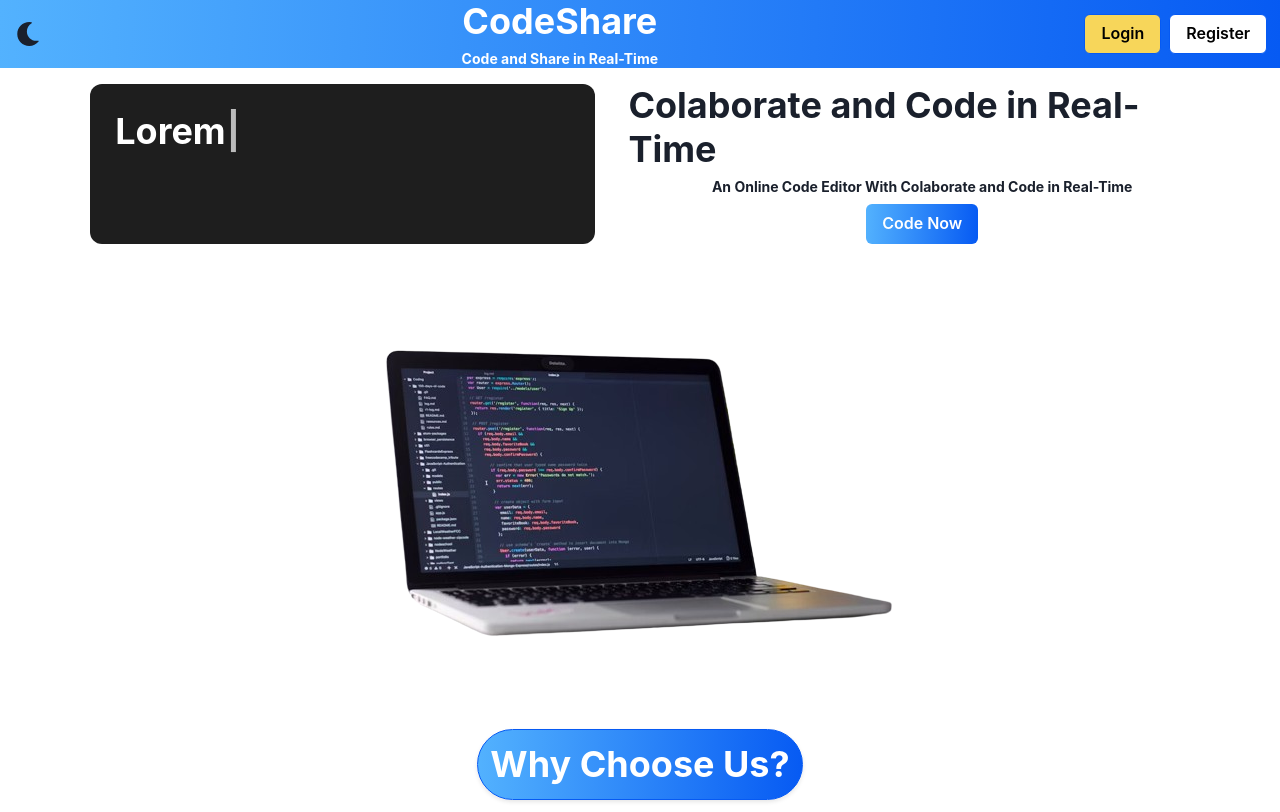
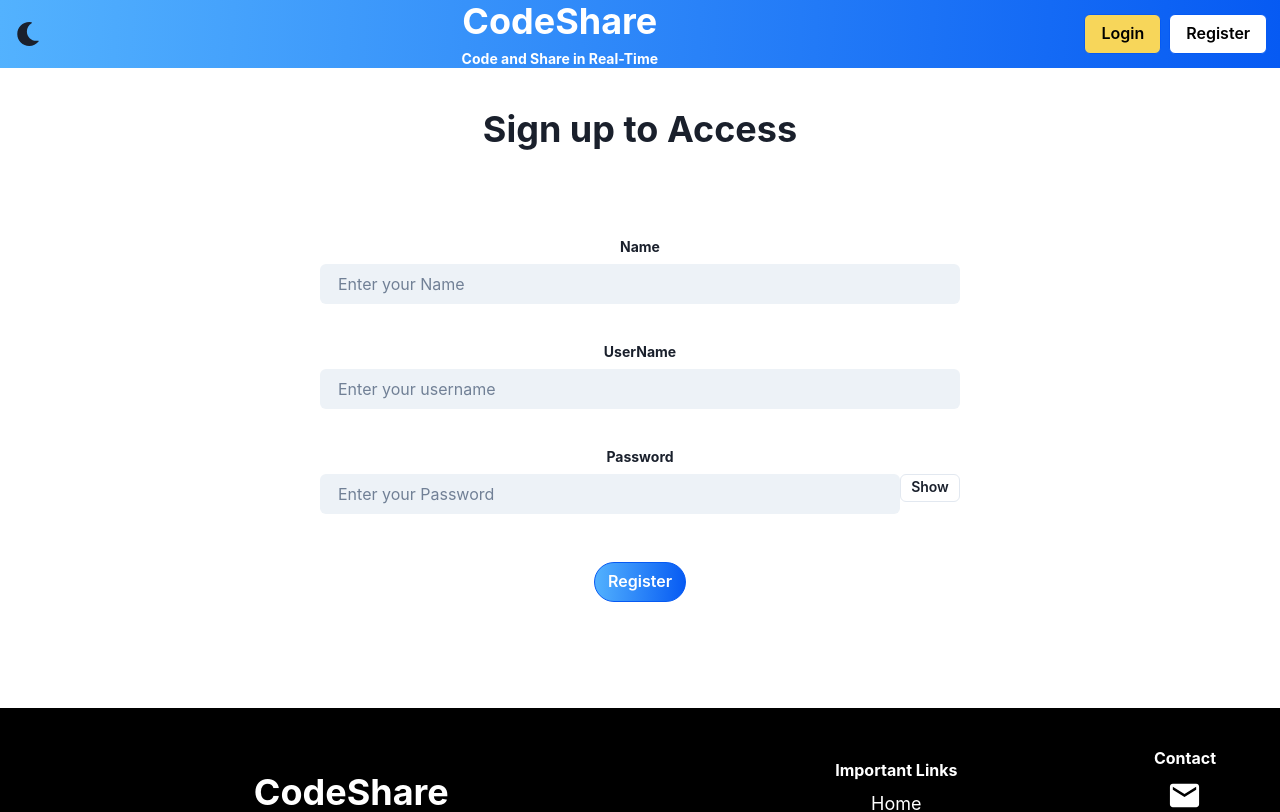
Before and after one commit to yoursaptarshi/Colaboritive-Code-Editor, a React (Create React App) app in the folder client/: page /register in a window 1280 px wide. Shown: the top 812 px of the page. Built offline with nearby package versions, Linux system fonts and the light colour scheme.

Commit message:
added editor page

```diff
--- a/client/package.json
+++ b/client/package.json
@@ -13,6 +13,7 @@
     "@testing-library/user-event": "^14.5.2",
     "axios": "^1.7.2",
     "framer-motion": "^6.5.1",
+    "monaco-editor": "^0.49.0",
     "react": "^18.3.1",
     "react-dom": "^18.3.1",
     "react-icons": "^3.11.0",
--- a/client/src/App.js
+++ b/client/src/App.js
@@ -12,15 +12,28 @@ import {
 import { ColorModeSwitcher } from './ColorModeSwitcher';
 import Header from './Utils/Header/Header';
 import Footer from './Utils/Footer/Footer';
+import NoPage from './Utils/NotFound/Nopage'
 import Home from './Components/Home/Home';
-
+import Login from './Components/Login/Login'
+import Register from './Components/Register/Register'
+import Editor from './Components/Editor/Editor'
+import {BrowserRouter as Router,Routes,Route} from'react-router-dom'
 
 function App() {
   return (
     <ChakraProvider theme={theme}>
+      <Router>
       <Header/>
-      <Home/>
-      <Footer/>
+        <Routes>
+          <Route path='/' element={<Home/>}/>
+          <Route path='*' element={<NoPage/>}/>
+          <Route path='/login' element={<Login/>}/>
+          <Route path='/register' element={<Register/>}/>
+          <Route path='/code' element={<Editor/>}/>
+        </Routes>
+        <Footer/>
+      </Router>
+
     </ChakraProvider>
   );
 }
--- /dev/null
+++ b/client/src/Components/Editor/Editor.jsx
@@ -0,0 +1,49 @@
+import React, { useRef, useEffect, useState } from 'react';
+import { Box, HStack, Select, VStack, useColorMode } from '@chakra-ui/react';
+import  CodeEditor  from '@monaco-editor/react';
+
+const Editor = () => {
+  const { colorMode } = useColorMode();
+  const [language,setLanguage] = useState("javascript");
+  const languages = [
+    { value: 'javascript', label: 'JavaScript' },
+    { value: 'typescript', label: 'TypeScript' },
+    { value: 'python', label: 'Python' },
+    { value: 'html', label: 'HTML' },
+    { value: 'css', label: 'CSS' },
+    { value: 'java', label: 'Java' },
+    { value: 'cpp', label: 'C++' },
+    { value: 'csharp', label: 'C#' },
+    { value: 'ruby', label: 'Ruby' },
+    { value: 'go', label: 'Go' },
+    { value: 'php', label: 'PHP' },
+    { value: 'swift', label: 'Swift' },
+  ]
+  return (
+    <HStack alignItems='stretch' padding={'2vh 1vw'}>
+        <VStack minWidth={'25vw'} display={'flex'} justifyContent={'start'}>
+            <VStack>
+                <Select onChange={(e)=>{setLanguage(e.target.value)}}>
+                    {languages.map((element,index)=>{
+                        return <option key={index} value={element.value}>
+                            {element.label}
+                        </option>
+                    })}
+                </Select>
+            </VStack>
+        </VStack>
+        <VStack minWidth={'70vw'} border={'solid 0.05px'}>
+        <CodeEditor
+      height="80vh"
+      defaultLanguage="javascript"
+      defaultValue="// hey! Welcome to CodeSHare by Saptarshi"
+      language={language}
+      theme={colorMode === 'dark' ? 'vs-dark' : 'vs-light'}
+    />
+        </VStack>
+
+    </HStack>
+  );
+};
+
+export default Editor;
--- /dev/null
+++ b/client/src/Components/Login/Login.jsx
@@ -0,0 +1,40 @@
+import { Box, Button, Heading, Input, InputGroup, VStack } from '@chakra-ui/react'
+import React, { useState } from 'react'
+
+const Login = () => {
+  const [userName,setUserName] = useState('');
+  const [password,setPassword] = useState('');
+  const [show, setShow] = useState(false)
+  const handleClick = () => setShow(!show)
+  return (
+    <VStack minHeight='80vh'  >
+      <Heading as='h2' size='xl' marginTop={'5vh'}>Log in to access </Heading>
+      <Box width={'50vw'} marginTop={'10vh'}>
+      <VStack>
+      <Heading as='h6' size='xs' >UserName</Heading>
+      <Input variant='filled' placeholder='Enter your username' type='text' />
+      </VStack>
+
+      <VStack marginTop={'5vh'}>
+      <Heading as='h6' size='xs' >Password</Heading>
+      <InputGroup>
+      <Input variant='filled' placeholder='Enter your Password' type={show ? 'text' : 'password'} />
+      <Button h='1.75rem' size='sm' variant='outline' onClick={handleClick}>
+          {show ? 'Hide' : 'Show'}
+        </Button>
+      </InputGroup>
+      </VStack>
+
+      </Box>
+
+      <Button backgroundImage={'linear-gradient(93deg, #53b2fe, #065af3)'}
+                color='White'
+                border="1px solid #065af3"
+                borderRadius={'50vw'}
+
+                padding={'1vw'} marginTop={'5vh'}>Login</Button>
+    </VStack>
+  )
+}
+
+export default Login
--- /dev/null
+++ b/client/src/Components/Register/Register.jsx
@@ -0,0 +1,45 @@
+import { Box, Button, Heading, Input, InputGroup, VStack } from '@chakra-ui/react';
+import React, { useState } from 'react'
+
+const Register = () => {
+    const [name,setName] = useState('');
+    const [userName,setUserName] = useState('');
+    const [password,setPassword] = useState('');
+    const [show, setShow] = useState(false)
+    const handleClick = () => setShow(!show)
+    return (
+      <VStack minHeight='80vh'  >
+        <Heading as='h2' size='xl' marginTop={'5vh'}>Sign up to Access </Heading>
+        <Box width={'50vw'} marginTop={'10vh'}>
+        <VStack>
+        <Heading as='h6' size='xs' >Name</Heading>
+        <Input variant='filled' placeholder='Enter your Name' type='text' />
+        </VStack>
+        <VStack marginTop={'5vh'}>
+        <Heading as='h6' size='xs'  >UserName</Heading>
+        <Input variant='filled' placeholder='Enter your username' type='text' />
+        </VStack>
+
+        <VStack marginTop={'5vh'}>
+        <Heading as='h6' size='xs' >Password</Heading>
+        <InputGroup>
+        <Input variant='filled' placeholder='Enter your Password' type={show ? 'text' : 'password'} />
+        <Button h='1.75rem' size='sm' variant='outline' onClick={handleClick}>
+            {show ? 'Hide' : 'Show'}
+          </Button>
+        </InputGroup>
+        </VStack>
+
+        </Box>
+
+        <Button backgroundImage={'linear-gradient(93deg, #53b2fe, #065af3)'}
+                  color='White'
+                  border="1px solid #065af3"
+                  borderRadius={'50vw'}
+
+                  padding={'1vw'} marginTop={'5vh'}>Register</Button>
+      </VStack>
+    )
+}
+
+export default Register
--- /dev/null
+++ b/client/src/Utils/NotFound/Nopage.jsx
@@ -0,0 +1,14 @@
+import { Heading, VStack } from '@chakra-ui/react'
+import React from 'react'
+import { GiChewedSkull } from "react-icons/gi";
+const Nopage = () => {
+  return (
+    <VStack minHeight='80vh'  >
+      <GiChewedSkull size={'30vh'}/>
+      <Heading as='h2' size='xl' >OOPS!</Heading>
+      <Heading as='h6' size='s' >No Page Found</Heading>
+    </VStack>
+  )
+}
+
+export default Nopage
```
Also changed, not shown: 1 other file (tests, documents, lock files or other folders).
